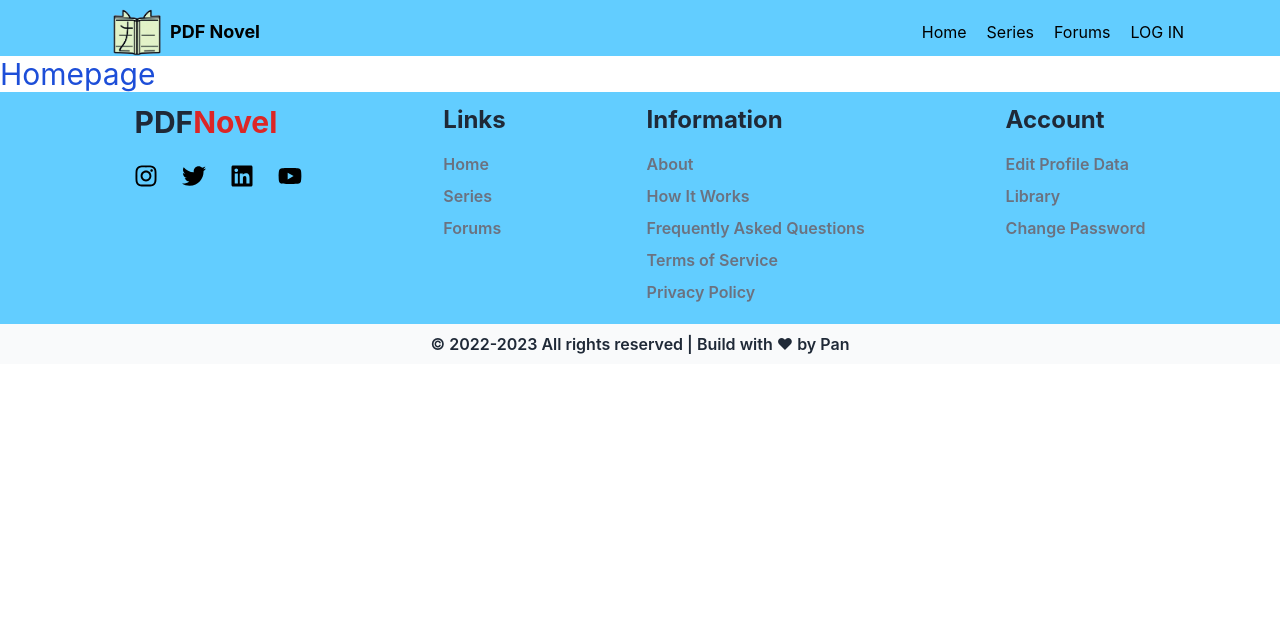
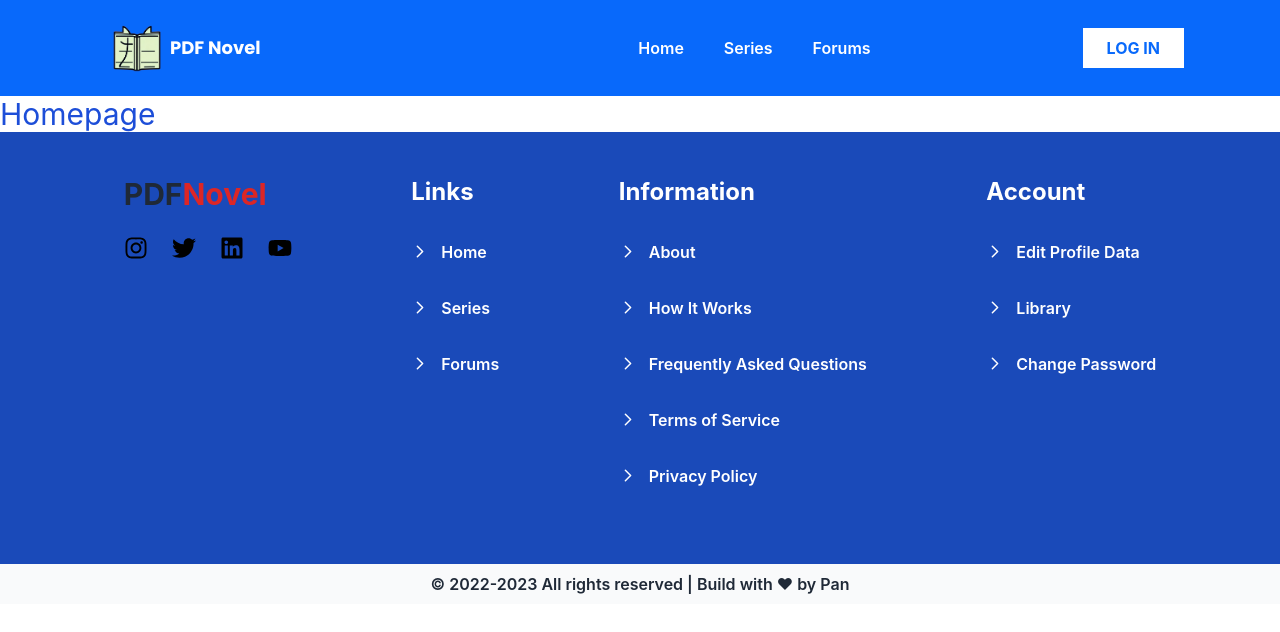
Before and after one commit to PandoraLH/pdfnovel, a Next.js app: page / in a window 1280 px wide. Shown: the top 632 px of the page. Built offline with nearby package versions, Linux system fonts and the light colour scheme.

Commit message:
#improved footer and header

```diff
--- a/components/Layout/Footer.js
+++ b/components/Layout/Footer.js
@@ -1,4 +1,6 @@
 import React from "react";
+import MainLink from "components/Other/MainLink";
+import SubLink from "components/Other/SubLink";
 import { FaInstagram } from "react-icons/fa";
 import { FaTwitter } from "react-icons/fa";
 import { FaLinkedin } from "react-icons/fa";
@@ -9,15 +11,15 @@ export default function Footer() {
     <>
       <div
         className="footer flex justify-center"
-            style={{ backgroundColor: "#62CDFF" }}
+        style={{ backgroundColor: "#1A4AB9" }}
       >
-            <div className="footer-container flex md:flex-row flex-col justify-around items-start ">
+        <div className="footer-container flex md:flex-row flex-col justify-around items-start my-8">
           <style jsx>{`
             .footer-container {
               width: 1152px;
             }
           `}</style>
-               <div className="p-3 ">
+          <div className="p-3">
             <ul>
               <p className="text-gray-800 font-bold text-3xl pb-6">
                 PDF<span className="text-red-600">Novel</span>
@@ -32,56 +34,28 @@ export default function Footer() {
           </div>
           <div className="p-3">
             <ul>
-                     <p className="text-gray-800 font-bold text-2xl pb-4">
-                        Links
-                     </p>
-                     <li className="text-gray-500 text-md pb-2 font-semibold hover:text-blue-600 cursor-pointer">
-                        Home
-                     </li>
-                     <li className="text-gray-500 text-md pb-2 font-semibold hover:text-blue-600 cursor-pointer">
-                        Series
-                     </li>
-                     <li className="text-gray-500 text-md pb-2 font-semibold hover:text-blue-600 cursor-pointer">
-                        Forums
-                     </li>
+              <MainLink text="Links" />
+              <SubLink text="Home" />
+              <SubLink text="Series" />
+              <SubLink text="Forums" />
             </ul>
           </div>
           <div className="p-3">
             <ul>
-                     <p className="text-gray-800 font-bold text-2xl pb-4">
-                        Information
-                     </p>
-                     <li className="text-gray-500 text-md pb-2 font-semibold hover:text-blue-600 cursor-pointer">
-                        About
-                     </li>
-                     <li className="text-gray-500 text-md pb-2 font-semibold hover:text-blue-600 cursor-pointer">
-                        How It Works
-                     </li>
-                     <li className="text-gray-500 text-md pb-2 font-semibold hover:text-blue-600 cursor-pointer">
-                        Frequently Asked Questions
-                     </li>
-                     <li className="text-gray-500 text-md pb-2 font-semibold hover:text-blue-600 cursor-pointer">
-                        Terms of Service
-                     </li>
-                     <li className="text-gray-500 text-md pb-2 font-semibold hover:text-blue-600 cursor-pointer">
-                        Privacy Policy
-                     </li>
+              <MainLink text="Information" />
+              <SubLink text="About" />
+              <SubLink text="How It Works" />
+              <SubLink text="Frequently Asked Questions" />
+              <SubLink text="Terms of Service" />
+              <SubLink text="Privacy Policy" />
             </ul>
           </div>
           <div className="p-3">
             <ul>
-                     <p className="text-gray-800 font-bold text-2xl pb-4">
-                        Account
-                     </p>
-                     <li className="text-gray-500 text-md pb-2 font-semibold hover:text-blue-600 cursor-pointer">
-                        Edit Profile Data
-                     </li>
-                     <li className="text-gray-500 text-md pb-2 font-semibold hover:text-blue-600 cursor-pointer">
-                        Library
-                     </li>
-                     <li className="text-gray-500 text-md pb-2 font-semibold hover:text-blue-600 cursor-pointer">
-                        Change Password
-                     </li>
+              <MainLink text="Account" />
+              <SubLink text="Edit Profile Data" />
+              <SubLink text="Library" />
+              <SubLink text="Change Password" />
             </ul>
           </div>
         </div>
--- a/components/Layout/MainNav.js
+++ /dev/null
@@ -1,40 +0,0 @@
-import React from "react";
-import Link from "next/link";
-import Image from "next/image";
-
-export default function MainNav() {
-   return (
-      <header>
-         <nav
-            className="navbar flex h-14 justify-center"
-            style={{ backgroundColor: "#62CDFF" }}
-         >
-            <div className="navbar-container flex justify-between p-8">
-               <style jsx>{`
-                  .navbar-container {
-                     width: 1152px;
-                  }
-               `}</style>
-               <Link className="flex gap-2 items-center pl-4" href="/">
-                  <Image src="/logo.png" alt="Logo" width={50} height={50} />
-                  <div className="text-lg font-bold">PDF Novel</div>
-               </Link>
-               <div className="flex gap-5 items-center">
-                  <Link className="" href="/Home">
-                     Home
-                  </Link>
-                  <Link className="flex" href="Home">
-                     Series
-                  </Link>
-                  <Link className="flex" href="Home">
-                     Forums
-                  </Link>
-                  <Link className="flex" href="Home">
-                     LOG IN
-                  </Link>
-               </div>
-            </div>
-         </nav>
-      </header>
-   );
-}
--- a/components/Layout/MediaNav.js
+++ /dev/null
@@ -1,61 +0,0 @@
-import React from "react";
-import Link from "next/link";
-import Image from "next/image";
-import { AiFillHome } from "react-icons/ai";
-import { FiBookOpen } from "react-icons/fi";
-import { BsFillChatFill } from "react-icons/bs";
-import { FaUserAlt } from "react-icons/fa";
-export default function MediaNav() {
-   return (
-      <>
-         <header>
-            <nav
-               className="navbar h-14 "
-               style={{ backgroundColor: "#62CDFF" }}
-            >
-               <div className="navbar-container flex justify-center">
-                  <Link className="flex gap-2 items-center pl-4" href="/">
-                     <Image src="/logo.png" alt="Logo" width={50} height={50} />
-                     <div className="text-lg font-bold">PDF Novel</div>
-                  </Link>
-               </div>
-            </nav>
-         </header>
-         <div
-            className="MediaNav w-full fixed bottom-0 flex !justify-center "
-            style={{ backgroundColor: "#62CDFF" }}
-         >
-            <div className="flex flex-grow items-stretch justify-start flex-row py-2">
-               <Link
-                  className="flex flex-col items-center justify-center"
-                  href="/Home"
-               >
-                  <AiFillHome className="text-2xl" />
-                  <div className="">Home</div>
-               </Link>
-               <Link
-                  className="flex flex-col items-center justify-center"
-                  href="Home"
-               >
-                  <FiBookOpen className="text-2xl" />
-                  <div className="">Series</div>
-               </Link>
-               <Link
-                  className="flex flex-col items-center justify-center"
-                  href="Home"
-               >
-                  <BsFillChatFill className="text-2xl" />
-                  <div className="">Forums</div>
-               </Link>
-               <Link
-                  className="flex flex-col items-center justify-center"
-                  href="Home"
-               >
-                  <FaUserAlt className="text-2xl" />
-                  <div className="">Login</div>
-               </Link>
-            </div>
-         </div>
-      </>
-   );
-}
--- a/components/Layout/Navbar.js
+++ b/components/Layout/Navbar.js
@@ -1,35 +1,84 @@
-import { useState, useCallback, useEffect, React } from "react";
-import MainNav from "./MainNav";
-import MediaNav from "./MediaNav";
+import { useState, useEffect, React } from "react";
+import Link from "next/link";
+import Image from "next/image";
 
-const useMediaQuery = (width) => {
+export default function Navbar() {
+  const [screenWidth, setScreenWidth] = useState(0);
   const [targetReached, setTargetReached] = useState(false);
 
-   const updateTarget = useCallback((e) => {
-      if (e.matches) {
+  useEffect(() => {
+    const handleResize = () => {
+      setScreenWidth(window.innerWidth);
+    };
+    window.addEventListener("resize", handleResize);
+    handleResize();
+    return () => {
+      window.removeEventListener("resize", handleResize);
+    };
+  }, [screenWidth]);
+
+  useEffect(() => {
+    if (screenWidth <= 800) {
       setTargetReached(true);
     } else {
       setTargetReached(false);
     }
-   }, []);
+  }, [screenWidth]);
 
-   useEffect(() => {
-      const media = window.matchMedia(`(max-width: ${width}px)`);
-      media.addListener(updateTarget);
-
-      // Check on mount (callback is not called until a change occurs)
-      if (media.matches) {
-         setTargetReached(true);
+  return (
+    <header>
+      <nav
+        className={`navbar flex justify-center ${
+          targetReached ? "h-32" : "h-24"
+        }`}
+        style={{ backgroundColor: "#0869FB" }}
+      >
+        <div
+          className={`navbar-container flex ${
+            targetReached ? "flex-col" : "p-8 justify-between"
+          }`}
+        >
+          <style jsx>{`
+            .navbar-container {
+              width: 1152px;
             }
-
-      return () => media.removeListener(updateTarget);
-   }, []);
-
-   return targetReached;
-};
-
-export default function Navbar() {
-   const isBreakpoint = useMediaQuery(768);
-
-   return <div>{isBreakpoint ? <div><MediaNav/></div> : <div><MainNav/></div>}</div>;
+          `}</style>
+          <Link
+            className={`flex gap-2 justify-center items-center ${
+              targetReached ? "" : "pl-4"
+            }`}
+            href="/"
+          >
+            <Image src="/logo.png" alt="Logo" width={50} height={50} />
+            <div className="text-lg font-poppins font-bold text-white">
+              PDF Novel
+            </div>
+          </Link>
+          <div
+            className={`flex items-center text-white font-inter ${
+              targetReached ? "flex-col" : "gap-5"
+            }`}
+          >
+            <div className={`flex gap-10 ${targetReached ? "my-1" : "mr-48"}`}>
+              <Link className="font-semibold" href="/Home">
+                Home
+              </Link>
+              <Link className="font-semibold" href="/Home">
+                Series
+              </Link>
+              <Link className="font-semibold" href="/Home">
+                Forums
+              </Link>
+            </div>
+            <Link
+              className="flex bg-white text-[#0869FB] font-bold py-2 px-6 hover:bg-gray-50 active:drop-shadow-xl active:shadow-slate-200"
+              href="Home"
+            >
+              LOG IN
+            </Link>
+          </div>
+        </div>
+      </nav>
+    </header>
+  );
 }
--- /dev/null
+++ b/components/Other/MainLink.js
@@ -0,0 +1,7 @@
+import React from "react";
+
+const MainLink = ({ text }) => {
+  return <p className="text-white font-inter font-bold text-2xl">{text}</p>;
+};
+
+export default MainLink;
--- /dev/null
+++ b/components/Other/SubLink.js
@@ -0,0 +1,27 @@
+import React from "react";
+
+const SubLink = ({ text }) => {
+  return (
+    <li className="flex items-center text-white text-md font-inter font-semibold hover:text-blue-300 cursor-pointer my-8">
+      <svg
+        width="18"
+        height="20"
+        viewBox="0 0 18 20"
+        fill="none"
+        xmlns="http://www.w3.org/2000/svg"
+        className="mr-3"
+      >
+        <path
+          d="M6.375 4.25L11.625 9.5L6.375 14.75"
+          stroke="white"
+          stroke-width="1.5"
+          stroke-linecap="round"
+          stroke-linejoin="round"
+        />
+      </svg>
+      {text}
+    </li>
+  );
+};
+
+export default SubLink;
--- a/tailwind.config.js
+++ b/tailwind.config.js
@@ -6,7 +6,12 @@ module.exports = {
     "./components/**/*.{js,ts,jsx,tsx}",
   ],
   theme: {
-    extend: {},
+    extend: {
+      fontFamily: {
+        inter: ["Inter", "sans-serif"],
+        poppins: ["Poppins", "sans-serif"],
+      },
+    },
   },
   plugins: [],
 };
```
Also changed, not shown: pages/_document.js (added, +22 -0 lines), 2 other files (tests, documents, lock files or other folders). Lines whose indentation alone changed are shown as unchanged.
